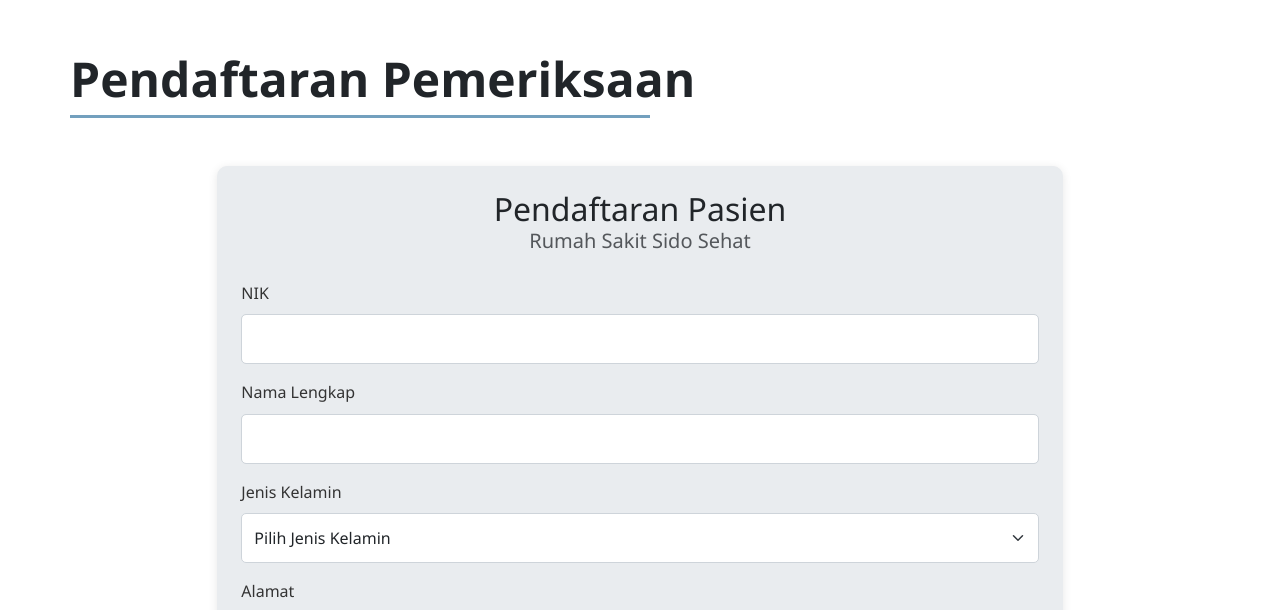
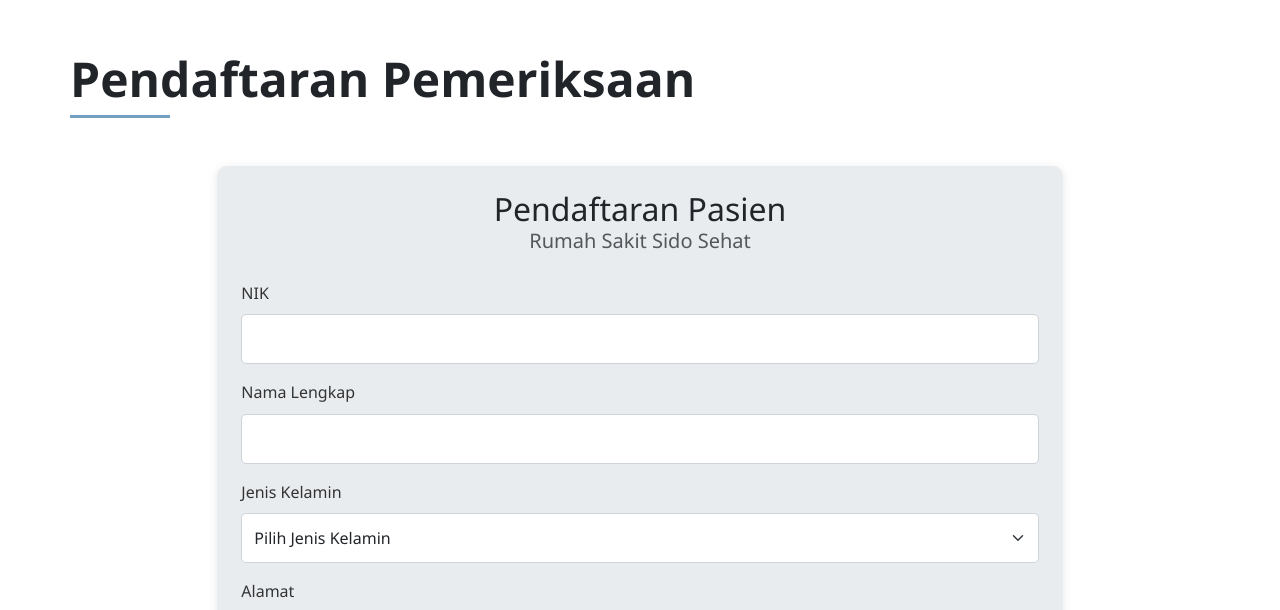
Before and after one commit to nabkaylla/RumahSakitSidoSehat.github.io, a plain HTML site: page pendaftaran.html in a window 1280 px wide. Shown: the part 114-724 px from the top of the page. Drawn offline with nearby package versions, Linux system fonts and the light colour scheme.

Commit message:
Update styledftr.css

```diff
--- a/styledftr.css
+++ b/styledftr.css
@@ -7,8 +7,8 @@
 }
 
 html {
-    width: 100%;
-}
+    overflow-x: hidden;
+    }
 
 body {
     font-family: 'Segoe UI', Tahoma, Geneva, Verdana, sans-serif;
@@ -153,7 +153,7 @@ body {
             padding-left: 70px;
         }
         .title-underline {
-            width: 580px;
+            width: 100px;
             height: 3px;
             background-color: var(--primary-color);
         }
```
